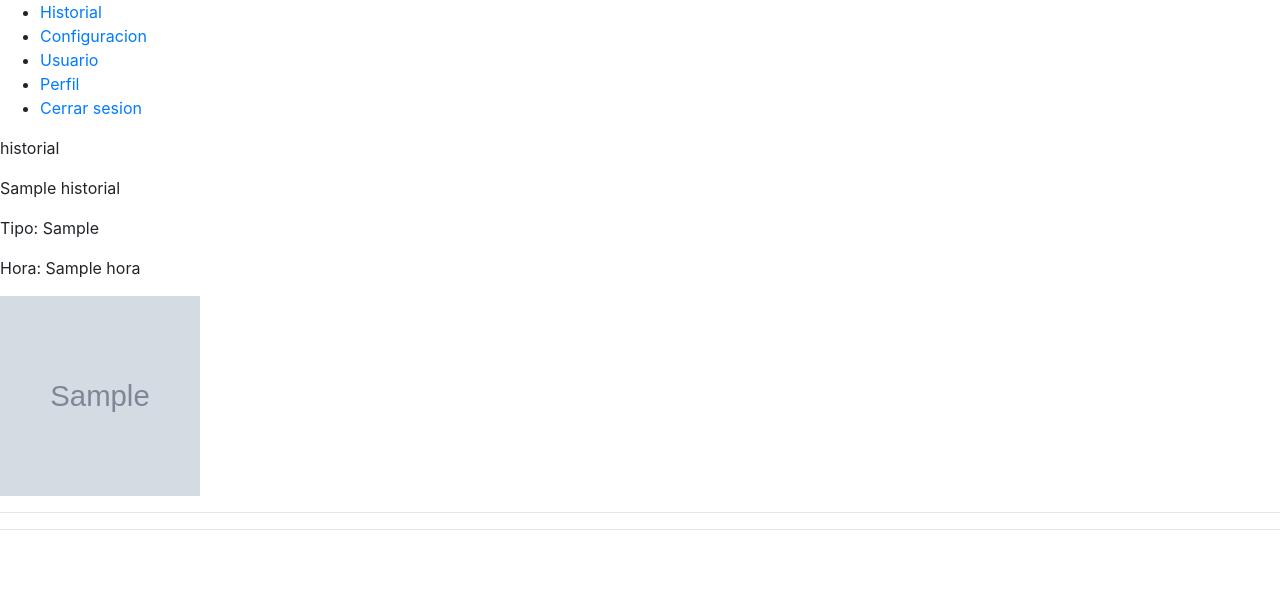
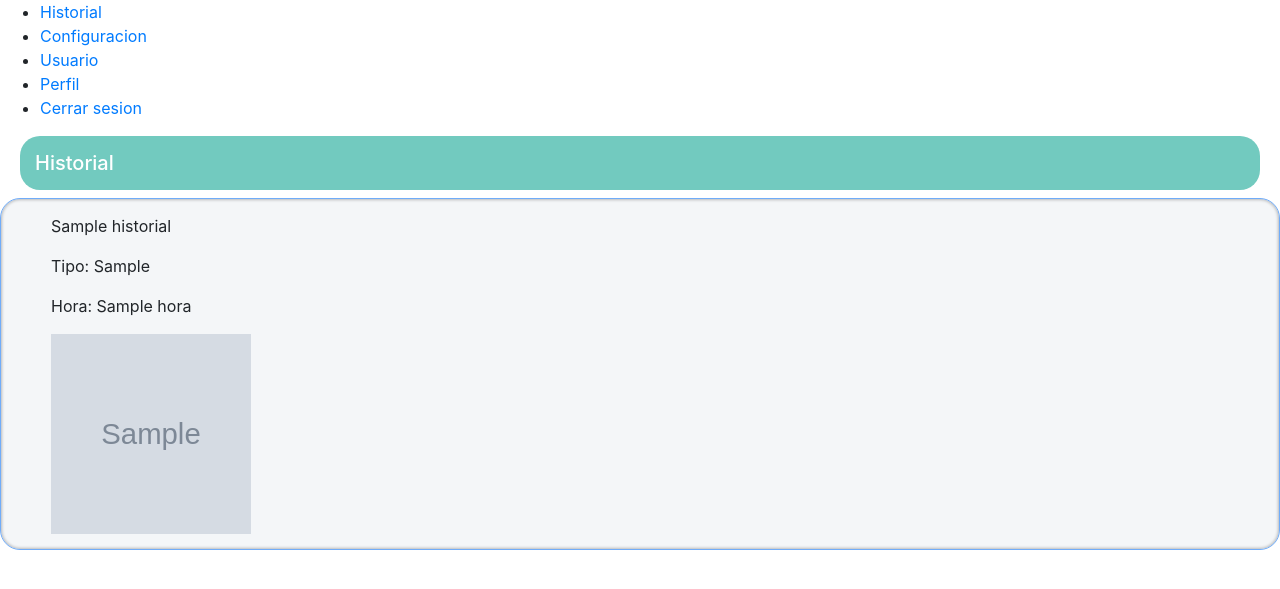
Before and after one commit to johnplazarte18/AppWeb_Security, a Django app: page /historial/ in a window 1280 px wide. Shown: the part 56-645 px from the top of the page. Run offline with Django 3.2, Linux system fonts and the light colour scheme; tables that the repository leaves empty hold one stand-in row (values such as "Sample post"); grey boxes marked "Sample" are stand-in pictures; a database or web service that is not in the repository returns one stand-in record (values such as "Sample title"); data that the repository does not hold is empty; some libraries are stand-ins or nearby versions.

Commit message:
historial listando

```diff
--- a/seguridad/services.py
+++ b/seguridad/services.py
@@ -31,7 +31,7 @@ def estadoComponente(params={}):
 
 
 def get_historial(params={}):
-    response = generate_request_get('http://127.0.0.1:8000/api-seguridad/historial/', params)
+    response = generate_request_get('http://127.0.0.1:8000/api-seguridad/historial-anomalias/', params)
     if response:
        user = response.get('historial')
        return user
--- a/seguridad/templates/historial.html
+++ b/seguridad/templates/historial.html
@@ -3,8 +3,9 @@
 
 {% block title %}Historial - {% endblock title %}
 {% block content %}
-<p>historial</p>
+<h5 class="titulo-pagina">Historial</h5>
 {% for i in historial %}
+<div class="item-list">
 <p>{{i.componente_nombre}}</p>
 <p>Tipo: {{i.tipo_historial}}</p>
     {% for a in i.evidencias %}
@@ -12,7 +13,6 @@
     <img src="{{ a.foto }}" width="200px" height="200px"/>
 
     {% endfor %}
-    <hr>
-<hr>
+</div>
 {% endfor %}
 {% endblock content %}
```
